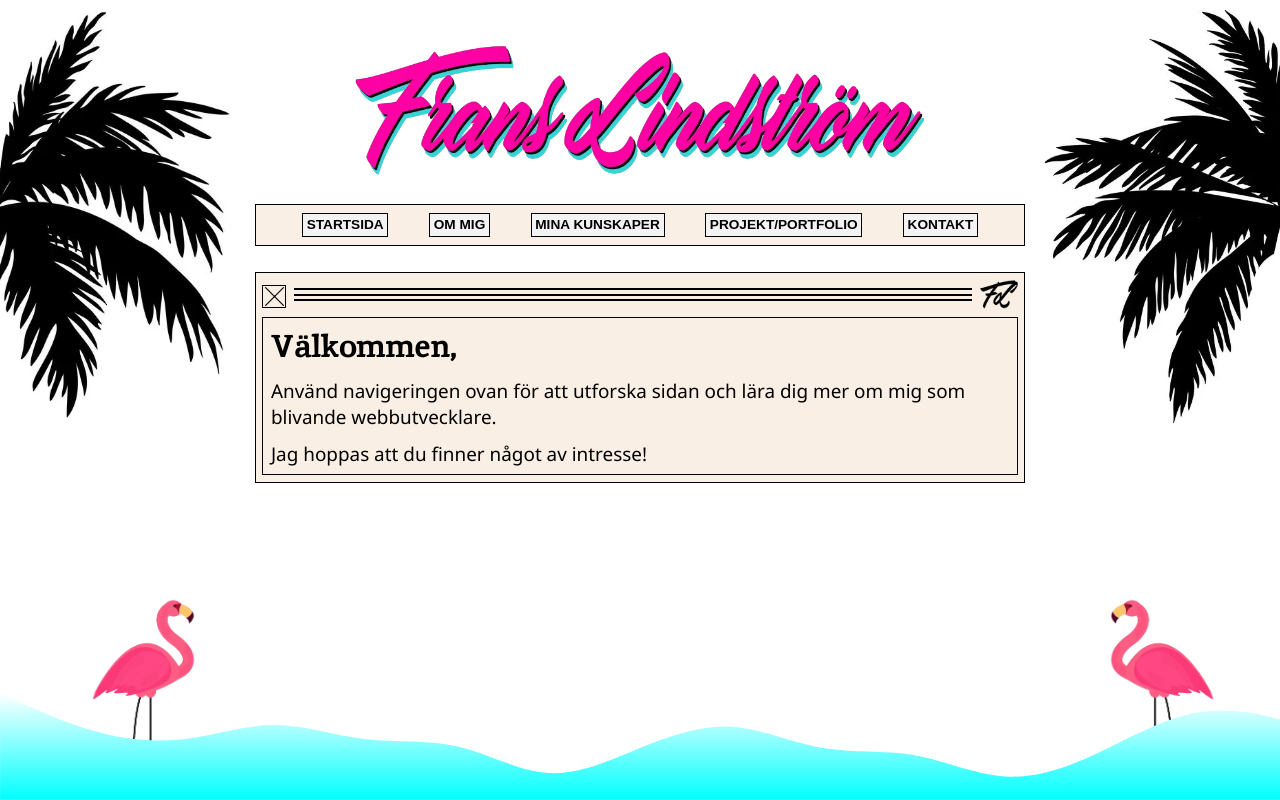
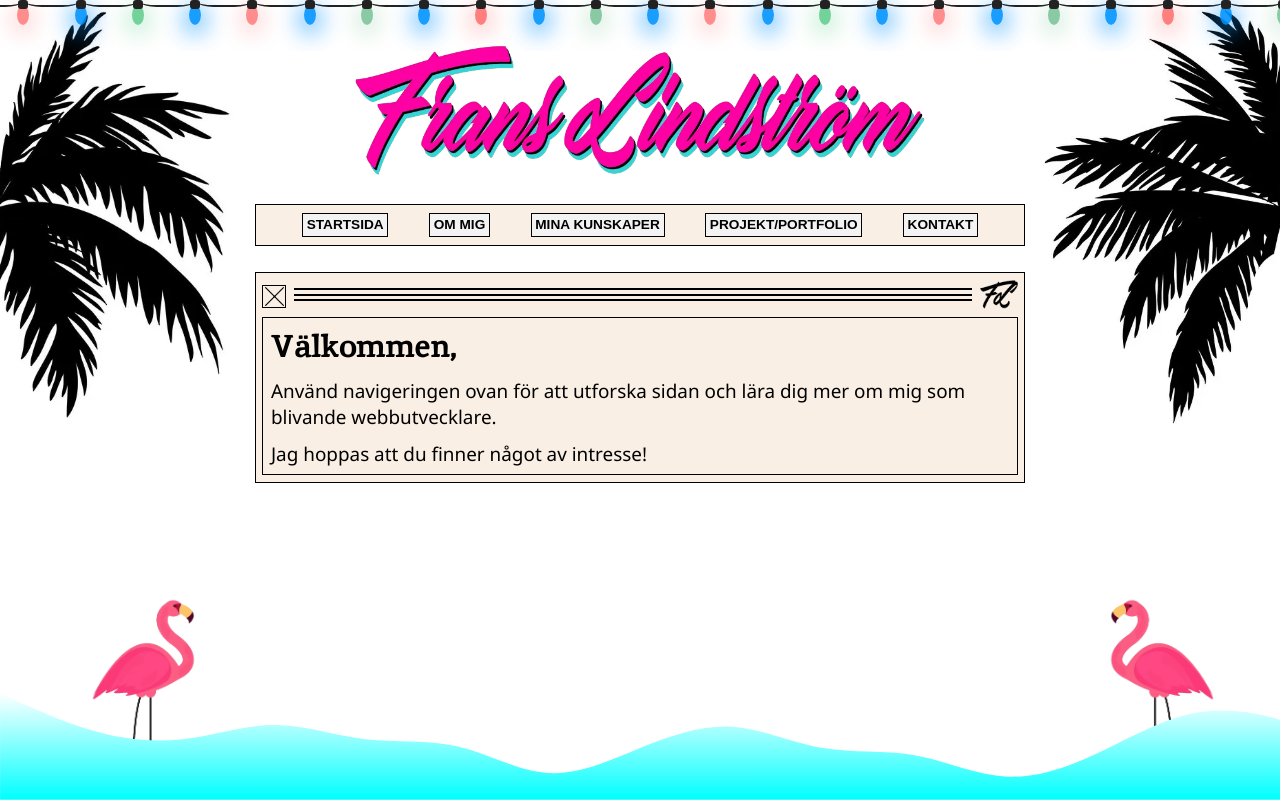
Before and after one commit to Franslin/frans183-80.se, a website: page index.html in a window 1280 px wide. Drawn offline with Linux system fonts and the light colour scheme.

Commit message:
Lightrope finished

```diff
--- a/frans183.js
+++ b/frans183.js
@@ -2,7 +2,6 @@
 //Ta bort ram för max storlek
 //Ändra så att mobilmenyn går över innehållet
 //Ändra till dvw
-//Jultema
 //Animation av details
 
 
--- a/index.html
+++ b/index.html
@@ -15,6 +15,7 @@
     <meta name="robots" content="noindex">
     <title>Frans Lindström</title>
     <link rel="stylesheet" href="style-sheet.css">
+    <link rel="stylesheet" href="lightrope.css">
     <link rel="icon" type="image/x-icon" href="images/favicon.png">
 
     <!--Template for menu/navigation -->
@@ -32,6 +33,50 @@
     </template>
 </head>
 <body>
+    <ul class="lightrope">
+        <li></li>
+        <li></li>
+        <li></li>
+        <li></li>
+        <li></li>
+        <li></li>
+        <li></li>
+        <li></li>
+        <li></li>
+        <li></li>
+        <li></li>
+        <li></li>
+        <li></li>
+        <li></li>
+        <li></li>
+        <li></li>
+        <li></li>
+        <li></li>
+        <li></li>
+        <li></li>
+        <li></li>
+        <li></li>
+        <li></li>
+        <li></li>
+        <li></li>
+        <li></li>
+        <li></li>
+        <li></li>
+        <li></li>
+        <li></li>
+        <li></li>
+        <li></li>
+        <li></li>
+        <li></li>
+        <li></li>
+        <li></li>
+        <li></li>
+        <li></li>
+        <li></li>
+        <li></li>
+        <li></li>
+        <li></li>
+    </ul>
     <div id="container"> <!--Container for flex for content that is not footer-->
     <!--Header consisting of logo and palm-leaves-->
     <header>
@@ -194,7 +239,7 @@
                         baserat på media som Miami Vice, Scarface och Eminence Front.</p>
                     <p>Denna sida är byggd helt i HTML CSS och Javascript. Trots att det är bra att
                         kunna många ramverk och verktyg så tycker jag att det är lika viktigt att inte behöva använda
-                        sig av dem, utan att man har tillräckliga kunskaper och kan klara sig själv.
+                        sig av dem, utan att man har tillräckliga kunskaper för att klara sig själv.
                     </p>
                     <p>Sättet den här sidan är byggd på, där innehållet för varje menyaltnernativ är dolt med Javascript,
                         skulle egentligen passa bättre som en React applikation som bara laddar innehållet på användarens
--- /dev/null
+++ b/lightrope.scss
@@ -0,0 +1,169 @@
+.lightrope{
+    white-space: nowrap;
+    overflow: hidden;
+    position: absolute;
+    top: 0;
+    margin-top: -1.2%;
+    padding: 0;
+    pointer-events: none;
+
+    /*GRÖN*/
+    li {
+    position: relative;
+    -webkit-animation-fill-mode: both;
+    animation-fill-mode: both;
+    -webkit-animation-iteration-count: infinite;
+    animation-iteration-count: infinite;
+    list-style: none;
+    margin: 0;
+    padding: 0;
+    display: block;
+    width: 12px;
+    height: 20px;
+    border-radius: 50%;
+    margin: 20px;
+    display: inline-block;
+
+    //Alla lampor är gröna i grunden, tills vissa skrivs över nedan
+    background: #00f7a5;
+    box-shadow: 0px 4.6666666667px 24px 3px #00f7a5;
+    -webkit-animation-name: flash-1;
+    animation-name: flash-1;
+    -webkit-animation-duration: 2s;
+    animation-duration: 2s;
+  }
+
+    //Blå
+    li:nth-child(2n+1) { //väljer varannan
+        background: aqua;
+        box-shadow: 0px 4.6666666667px 24px 3px rgba(0, 255, 255, 0.5);
+        -webkit-animation-name: flash-2;
+        animation-name: flash-2;
+        -webkit-animation-duration: 0.4s;
+        animation-duration: 0.4s;
+    }
+
+    //Röd
+    li:nth-child(4n+2) { //väljer varje <li>-element som är det andra elementet i varje grupp om fyra
+        background: #bc0101;
+        box-shadow: 0px 4.6666666667px 24px 3px #bc0101;
+        -webkit-animation-name: flash-3;
+        animation-name: flash-3;
+        -webkit-animation-duration: 1.1s;
+        animation-duration: 1.1s;
+    }
+
+    //Grön
+    li:nth-child(3n+1){ //Väljer varje <li>-element som är det första elementet i varje grupp om tre
+        -webkit-animation-duration: 1.4s;
+        animation-duration: 1.4s;
+    }
+
+    li:nth-child(odd){ //Samma som (2n+1)
+        -webkit-animation-duration: 1.8s;
+        animation-duration: 1.8s;
+    }
+
+    //Dölja första lampan på kedjan
+    li:first-child{
+        margin-left: -40px;
+    }
+
+    //Ingen sladd på sista lampan
+    li:last-child:after {
+        content: none;
+    }
+
+    //lampsockeln
+    li:before{
+        content: "";
+        position: absolute;
+        background: #222;
+        width: 10px;
+        height: 9px;
+        border-radius: 3px;
+        top: -4.6px;
+        left: 1.16px;
+    }
+
+    //Sladden
+    li:after{
+        content: "";
+        top: -14px;
+        left: 9px;
+        position: absolute;
+        width: 52px;
+        height: 14.6px;
+        border-bottom: solid #222 2px;
+        border-radius: 30%;
+    }
+
+    //Animeringar
+    //Grön
+    @-webkit-keyframes flash-1 {
+        //Betyder att animationen börjar och slutar med dessa färger
+        0%, 100% {
+            background: #0CF36B;
+            box-shadow: 0px 4.6666666667px 24px 3px #0CF36B;
+        }
+        //Animationens mittpunkt, hur elementet ser ut halvvägs
+        50% {
+            background: #0891417a;
+            box-shadow: 0px 4.6666666667px 24px 3px #08914148;
+        }
+    }
+    @keyframes flash-1 {
+        //Betyder att animationen börjar och slutar med dessa färger
+        0%, 100% {
+            background: #0CF36B;
+            box-shadow: 0px 4.6666666667px 24px 3px #0CF36B;
+        }
+        //Animationens mittpunkt, hur elementet ser ut halvvägs
+        50% {
+            background: #0891417a;
+            box-shadow: 0px 4.6666666667px 24px 3px #08914148;
+        }
+    }
+    //Blå
+    @-webkit-keyframes flash-2 {
+        0%, 100% {
+            background: #0091ff;
+            box-shadow: 0px 4.6666666667px 24px 3px #0091ff;
+        }
+        50% {
+            background: #009dff56;
+            box-shadow: 0px 4.6666666667px 24px 3px #009dff4e;
+        }
+    }
+    @keyframes flash-2 {
+        0%, 100% {
+            background: #0091ff;
+            box-shadow: 0px 4.6666666667px 24px 3px #0091ff;
+        }
+        50% {
+            background: #009dff56;
+            box-shadow: 0px 4.6666666667px 24px 3px #009dff4e;
+        }
+    }
+    //Röd
+    @-webkit-keyframes flash-3 {
+        0%, 100% {
+            background: #ff0000;
+            box-shadow: 0px 4.6666666667px 24px 3px #ff0000;
+        }
+        50% {
+            background: rgba(255, 0, 0, 0.4);
+            box-shadow: 0px 4.6666666667px 24px 3px rgba(255, 0, 0, 0.2);
+        }
+    }
+    @keyframes flash-3 {
+        0%, 100% {
+            background: #ff0000;
+            box-shadow: 0px 4.6666666667px 24px 3px #ff0000;
+        }
+        50% {
+            background: rgba(255, 0, 0, 0.4);
+            box-shadow: 0px 4.6666666667px 24px 3px rgba(255, 0, 0, 0.2);
+        }
+    }
+}
--- a/style-sheet.scss
+++ b/style-sheet.scss
@@ -1,3 +1,4 @@
+
 @font-face {
     font-family: miami;
     src: url(fonts/Love-Strong-personal-Use-Regular/Love\ Strong\ Personal\ Use.ttf);
```
Also changed, not shown: lightrope.css (added), 2 other files.
